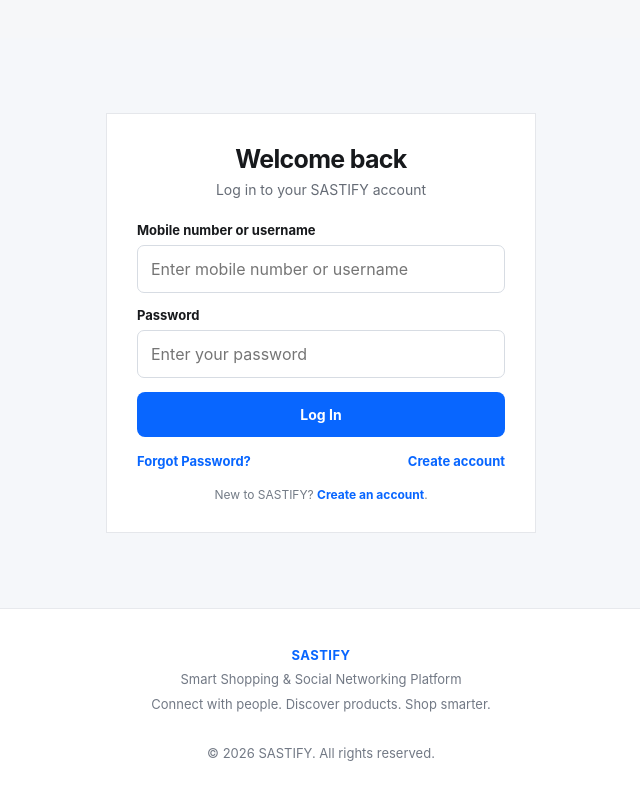
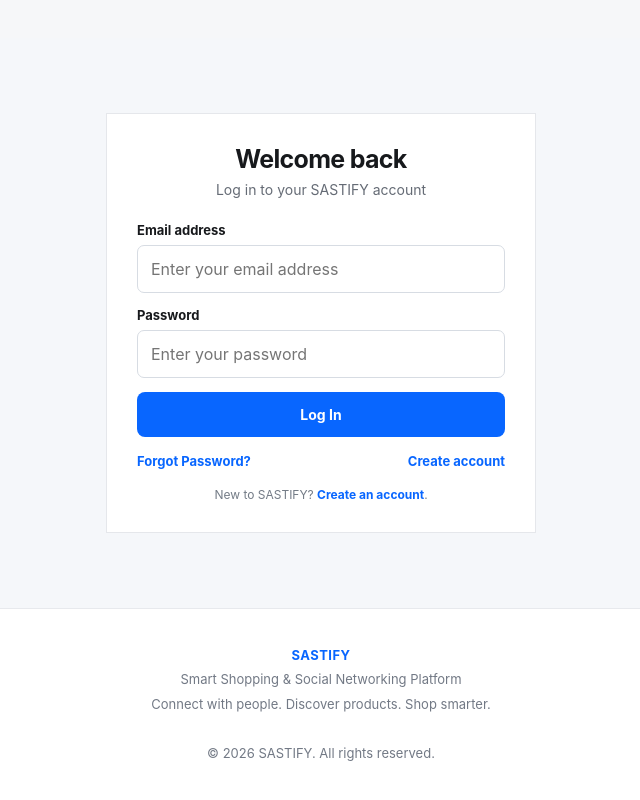
Before and after one commit to sastifyofficial/SASTIFY, a plain HTML site: page index.html in a window 1280 px wide. Shown: the part 2213-3013 px from the top of the page, without its empty margins (319-959 px from the left). Drawn offline with Linux system fonts and the light colour scheme.

Commit message:
Match login form to Supabase email authentication

```diff
--- a/index.html
+++ b/index.html
@@ -54,7 +54,7 @@ footer{padding:34px 20px;text-align:center;color:#727985;font-size:13px;line-hei
 <article class="experience"><img loading="lazy" decoding="async" src="https://images.unsplash.com/photo-1441986300917-64674bd600d8?auto=format&fit=crop&w=1000&q=85" alt="Modern retail store with clothing displays"><div class="experience-copy"><small>SHOP · DISCOVERY</small><h3>Find your next favourite.</h3><p>Explore products, discover independent sellers and shop in one place.</p></div></article>
 </div></div></section>
 <section class="section soft" style="padding-top:52px;padding-bottom:52px"><div class="founder"><img src="https://images.unsplash.com/photo-1500648767791-00dcc994a43e?auto=format&fit=crop&w=240&q=80" alt="Founder portrait placeholder"><div><small>FOUNDER &amp; OWNER</small><h3>Muhammad Jihad</h3><p>Building a place to connect, discover and grow.</p></div></div></section>
-<section class="login-section" id="login"><div class="loginbox"><h2>Welcome back</h2><p>Log in to your SASTIFY account</p><form id="loginForm"><div class="field"><label for="identity">Mobile number or username</label><input id="identity" autocomplete="username" placeholder="Enter mobile number or username" required></div><div class="field"><label for="password">Password</label><input id="password" type="password" autocomplete="current-password" placeholder="Enter your password" required></div><button class="btn primary" type="submit">Log In</button></form><div class="login-links"><button id="forgot" type="button">Forgot Password?</button><a href="/signup.html" style="color:var(--blue);font-size:13px;font-weight:650">Create account</a></div><p style="text-align:center;color:#737b86;font-size:12px;margin:18px 0 0">New to SASTIFY? <a href="/signup.html" style="color:var(--blue);font-weight:700">Create an account</a>.</p></div></section>
+<section class="login-section" id="login"><div class="loginbox"><h2>Welcome back</h2><p>Log in to your SASTIFY account</p><form id="loginForm"><div class="field"><label for="identity">Email address</label><input id="identity" type="email" autocomplete="email" placeholder="Enter your email address" required></div><div class="field"><label for="password">Password</label><input id="password" type="password" autocomplete="current-password" placeholder="Enter your password" required></div><button class="btn primary" type="submit">Log In</button></form><div class="login-links"><button id="forgot" type="button">Forgot Password?</button><a href="/signup.html" style="color:var(--blue);font-size:13px;font-weight:650">Create account</a></div><p style="text-align:center;color:#737b86;font-size:12px;margin:18px 0 0">New to SASTIFY? <a href="/signup.html" style="color:var(--blue);font-weight:700">Create an account</a>.</p></div></section>
 </main>
 <footer><b>SASTIFY</b><br>Smart Shopping &amp; Social Networking Platform<br>Connect with people. Discover products. Shop smarter.<br><br>© 2026 SASTIFY. All rights reserved.</footer>
 <script>
```
